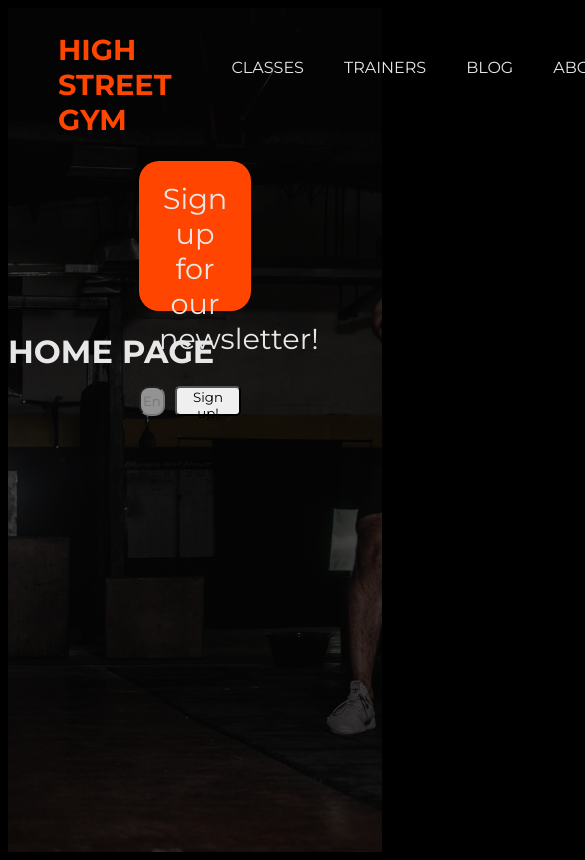
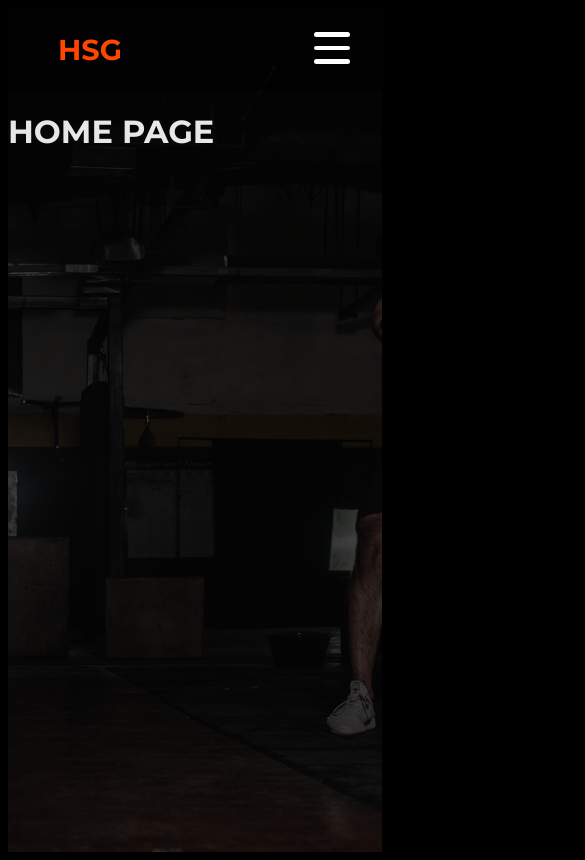
Before and after one commit to PreethaPinto/high-street-gym-client-react, a React (Create React App) app: page / in a window 390 px wide. Shown: the top 860 px of the page, 585 px wide, since content can reach past the window. Built offline with nearby package versions, Linux system fonts and the light colour scheme.

Commit message:
Add responsive navbar

```diff
--- a/src/components/MainNavigation.js
+++ b/src/components/MainNavigation.js
@@ -1,51 +1,70 @@
+import { useState } from 'react';
 import { NavLink, Link } from 'react-router-dom';
 
 import classes from './MainNavigation.module.css';
 import NewsletterPage from '../../src/pages/Newsletter';
 
 const MainNavigation = () => {
+  const [menuOpen, setMenuOpen] = useState(false);
+
   return (
-    <div>
-      <div className={classes.header}>
-        <div>
+    <nav>
       <Link to='/' className={classes.logo}>
-            <h2>HIGH STREET GYM</h2>
+        <h2 className={classes['logo-name']}>HIGH STREET GYM</h2>
+        <h2 className={classes['logo-initials']}>HSG</h2>
       </Link>
+      <div
+        className={classes.burger}
+        onClick={() => {
+          console.log('Clicked');
+          setMenuOpen(!menuOpen);
+        }}
+      >
+        <span></span>
+        <span></span>
+        <span></span>
       </div>
-        <div className={classes.menu}>
-          <ul className={classes.list}>
+      <ul className={menuOpen ? classes.open : ''}>
+        <li>
           <NavLink
             to='/classes'
             className={({ isActive }) =>
               isActive ? classes.active : undefined
             }
           >
-              <li>CLASSES</li>
+            CLASSES
           </NavLink>
+        </li>
+        <li>
           <NavLink
             to='/trainers'
             className={({ isActive }) =>
               isActive ? classes.active : undefined
             }
           >
-              <li>TRAINERS</li>
+            TRAINERS
           </NavLink>
+        </li>
+        <li>
           <NavLink
             to='/blogs'
             className={({ isActive }) =>
               isActive ? classes.active : undefined
             }
           >
-              <li>BLOG</li>
+            BLOG
           </NavLink>
+        </li>
+        <li>
           <NavLink
             to='/about'
             className={({ isActive }) =>
               isActive ? classes.active : undefined
             }
           >
-              <li>ABOUT</li>
+            ABOUT
           </NavLink>
+        </li>
         <NavLink to='/login'>
           <button className={classes['btn-header']}>MEMBER LOGIN</button>
         </NavLink>
@@ -53,11 +72,9 @@ const MainNavigation = () => {
           <button className={classes['btn-header']}>BECOME A MEMBER</button>
         </NavLink>
       </ul>
-        </div>
-      </div>
 
-      <NewsletterPage />
-    </div>
+      {/* <NewsletterPage /> */}
+    </nav>
   );
 };
 
--- a/src/components/MainNavigation.module.css
+++ b/src/components/MainNavigation.module.css
@@ -1,37 +1,42 @@
-.header {
+nav {
   display: flex;
   flex-direction: row;
   justify-content: space-between;
   align-items: center;
   color: #e7e7e7;
   padding: 0 50px;
+  background-color: rgba(0, 0, 0, 0.7);
 }
 
-.header .logo {
+nav .logo {
   font-weight: 700;
   color: #ff4500;
   text-decoration: none;
   font-size: 1.2rem;
 }
 
-.menu ul {
+.logo-initials {
+  display: none;
+}
+
+nav ul {
   display: flex;
 }
 
-.menu ul li {
+nav ul li {
   list-style: none;
   padding: 10px;
 }
 
-.list a {
+ul a {
   text-decoration: none;
   color: #e7e7e7;
   cursor: pointer;
   margin: 0 10px;
 }
 
-.list a:hover,
-.list a.active {
+ul a:hover,
+ul a.active {
   color: orangered;
 }
 
@@ -41,3 +46,65 @@
   padding: 10px;
   cursor: pointer;
 }
+nav .burger {
+  position: absolute;
+  top: 2rem;
+  right: 2.5rem;
+  display: none;
+  flex-direction: column;
+  justify-content: space-between;
+  width: 2.25rem;
+  height: 2rem;
+}
+
+nav .burger span {
+  height: 0.3rem;
+  width: 100%;
+  background-color: white;
+  border-radius: 0.2rem;
+}
+
+@media (max-width: 480px) {
+  .logo-name {
+    display: none;
+  }
+
+  .logo-initials {
+    display: block;
+  }
+
+  nav .burger {
+    display: flex;
+  }
+
+  nav {
+    flex-direction: column;
+    align-items: start;
+  }
+
+  nav ul {
+    display: none;
+    flex-direction: column;
+    width: 100%;
+    margin-bottom: 0.25rem;
+  }
+
+  nav ul.open {
+    display: flex;
+  }
+
+  nav ul li {
+    text-align: center;
+    width: 100%;
+  }
+
+  .btn-header {
+    text-align: center;
+  }
+
+  nav ul a,
+  button {
+    margin: 0.2rem 0.5rem;
+    align-self: center;
+  }
+}
```
Lines whose indentation alone changed are shown as unchanged.
